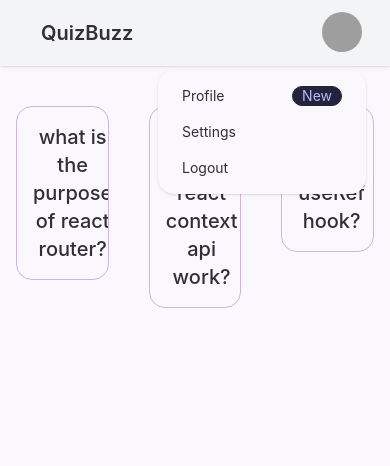
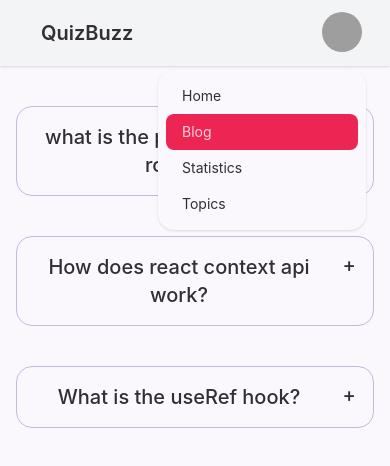
Before and after one commit to mdsuzayethossan/quiz-buzz, a React (Create React App) app: page /blog in a window 390 px wide. Both pictures are taken after a click on the label 342 px from the left and 32 px from the top of the page. Shown: the top 466 px of the page. Built offline with nearby package versions, Linux system fonts and the light colour scheme; grey boxes are pictures that could not be loaded.

Commit message:
responsive checked

```diff
--- a/src/components/Blog/Blog.jsx
+++ b/src/components/Blog/Blog.jsx
@@ -2,7 +2,7 @@ import React from "react";
 
 const Blog = () => {
   return (
-    <div className="container mt-10 grid grid-cols-3 gap-10">
+    <div className="container mt-10 grid grid-cols-1 md:grid-cols-2 lg:grid-cols-3 gap-10">
       <div>
         <div
           tabIndex={0}
--- a/src/components/Card/Card.jsx
+++ b/src/components/Card/Card.jsx
@@ -7,7 +7,7 @@ const Card = ({ topic }) => {
     topicNavigate(`/quiz/${topic.id}`);
   };
   return (
-    <div className="card w-96 bg-gray-200 shadow-xl">
+    <div className="card bg-gray-200 shadow-xl">
       <figure className="px-10 pt-10">
         <img src={topic.logo} alt="Shoes" className="rounded-xl" />
       </figure>
--- a/src/components/Navbar/Navbar.jsx
+++ b/src/components/Navbar/Navbar.jsx
@@ -39,16 +39,16 @@ const Navbar = () => {
                 className="menu menu-compact dropdown-content mt-3 p-2 shadow bg-base-100 rounded-box w-52"
               >
                 <li>
-                  <a className="justify-between">
-                    Profile
-                    <span className="badge">New</span>
-                  </a>
+                  <NavLink to="/home">Home</NavLink>
                 </li>
                 <li>
-                  <a>Settings</a>
+                  <NavLink to="/blog">Blog</NavLink>
                 </li>
                 <li>
-                  <a>Logout</a>
+                  <NavLink to="/statistics">Statistics</NavLink>
+                </li>
+                <li>
+                  <NavLink to="/topics">Topics</NavLink>
                 </li>
               </ul>
             </div>
--- a/src/components/QuizCard/QuizCard.jsx
+++ b/src/components/QuizCard/QuizCard.jsx
@@ -51,7 +51,7 @@ const QuizCard = ({ question, questionsIndex }) => {
           <label className="flex items-center cursor-pointer">
             <input
               type="radio"
-              name="radio-6"
+              name={`radio${question.id}`}
               className="radio checked:bg-red-500"
             />
             <span className="ml-7">{option}</span>
--- a/src/components/Topics/Topics.jsx
+++ b/src/components/Topics/Topics.jsx
@@ -5,7 +5,7 @@ import { TopicsDataContext } from "../Home/Home";
 const Topics = () => {
   const topics = useContext(TopicsDataContext);
   return (
-    <div className="container grid grid-cols-3 mt-10 gap-10">
+    <div className="container mx-auto w-full grid grid-cols-1 md:grid-cols-2 lg:grid-cols-3 mt-10 gap-10">
       {topics.data.map((topic) => (
         <Card key={topic.id} topic={topic}></Card>
       ))}
```
